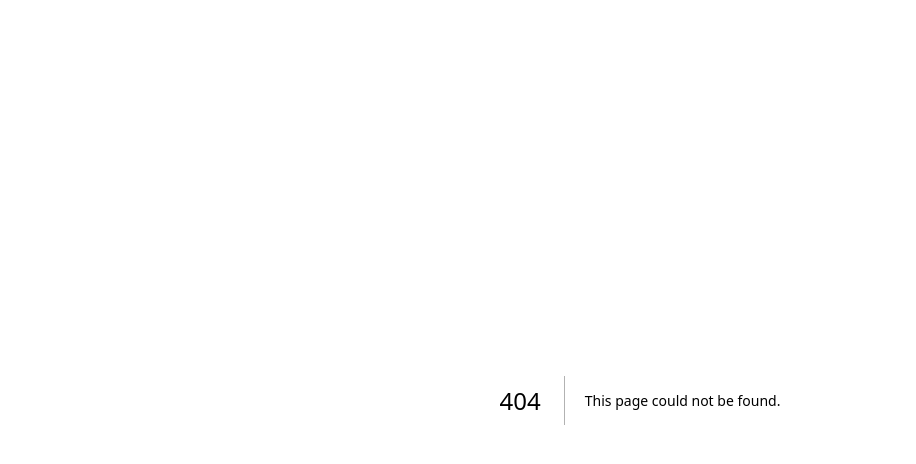
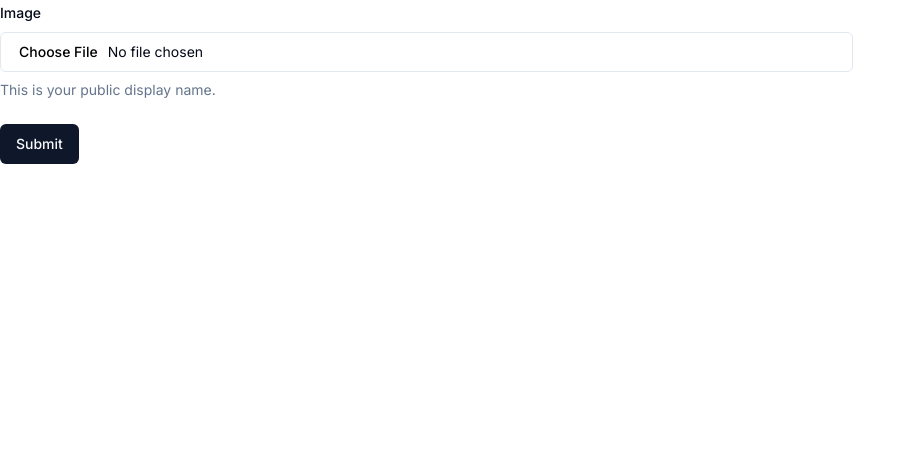
Before and after one commit to wickes1/hk-can-hackathon-2024, a Next.js app in the folder inventory-portal/: page /inventory/1/uploadImage in a window 1280 px wide. Before the commit this address had no page. Shown: the top 464 px of the page, without its empty margins (0-916 px from the left). Built offline with nearby package versions, Linux system fonts and the light colour scheme.

Commit message:
Call actual endpoint to upload

```diff
--- a/inventory-portal/src/app/inventory/form/uploadImage/page.tsx
+++ b/inventory-portal/src/app/inventory/[itemCode]/(form)/uploadImage/page.tsx
@@ -36,7 +36,11 @@
     ),
 });
 
-export default function UploadImageForm() {
+export default function UploadImageForm({
+  params: { itemCode },
+}: {
+  params: { itemCode: string };
+}) {
   const { toast } = useToast();
 
   const form = useForm<z.infer<typeof FormSchema>>({
@@ -44,17 +48,23 @@
     mode: "onSubmit",
   });
 
-  function onSubmit(data: z.infer<typeof FormSchema>) {
-    toast({
-      title: "You submitted the following file:",
-      description: (
-        <pre className="mt-2 w-[340px] rounded-md bg-slate-950 p-4">
-          <code className="text-white">
-            {JSON.stringify({ data }, null, 2)}
-          </code>
-        </pre>
-      ),
+  async function onSubmit(data: z.infer<typeof FormSchema>) {
+    const file = data.file?.[0];
+    const formData = new FormData();
+    formData.append("file", file);
+
+    // Send formData to server-side endpoint
+    const response = await fetch(`/api/inventory/${itemCode}/image`, {
+      method: "POST",
+      body: formData,
     });
+
+    if (response.ok) {
+      alert("OK");
+    } else {
+      // Handle error
+      alert("Failed");
+    }
   }
 
   function getImageData(event: ChangeEvent<HTMLInputElement>) {
```
